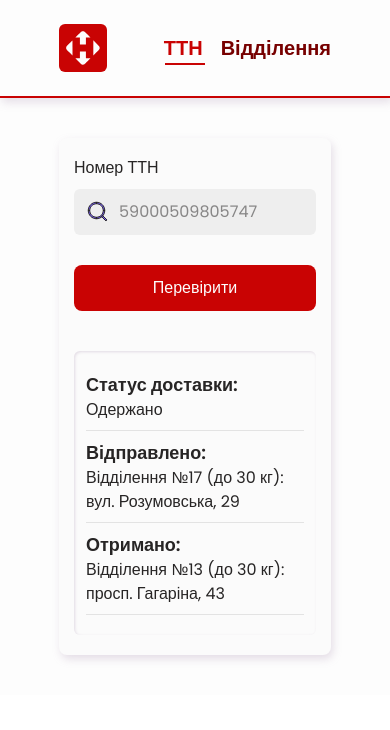
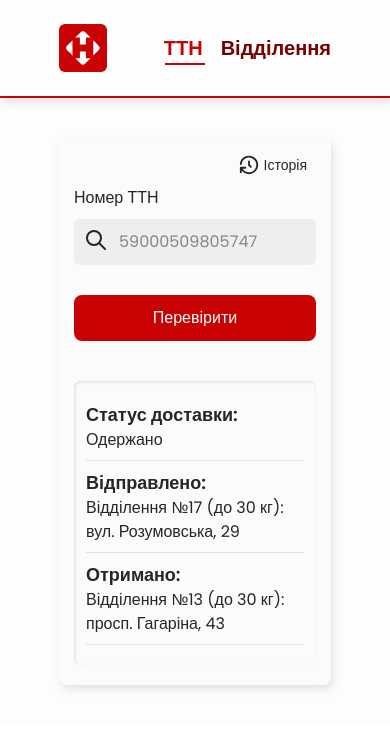
Before and after one commit to Oleksandr1914/parcel-verification-program, a React (Vite) app: page / in a window 390 px wide. Shown: the top 730 px of the page. Built offline with nearby package versions, Linux system fonts and the light colour scheme.

Commit message:
added mobile styles to History component

```diff
--- a/package.json
+++ b/package.json
@@ -10,10 +10,14 @@
     "preview": "vite preview"
   },
   "dependencies": {
+    "@emotion/react": "^11.11.1",
+    "@emotion/styled": "^11.11.0",
+    "@mui/material": "^5.14.4",
     "formik": "^2.4.3",
     "prettier": "^3.0.1",
     "react": "^18.2.0",
     "react-dom": "^18.2.0",
+    "react-icons": "^4.10.1",
     "react-router-dom": "^6.14.2",
     "styled-components": "^6.0.7",
     "vite-plugin-svgr": "^3.2.0",
--- a/src/components/Form/Form.styled.js
+++ b/src/components/Form/Form.styled.js
@@ -1,7 +1,7 @@
 import styled from 'styled-components';
 import { colors } from '../../utils/colors';
 import { device } from '../../utils/mixins';
-import { ReactComponent as Search } from '../../assets/search.svg';
+import { TbSearch } from 'react-icons/tb';
 
 export const ContainerForm = styled.form`
   display: flex;
@@ -55,15 +55,13 @@ export const Input = styled.input`
   }
 `;
 
-export const IconInput = styled(Search)`
+export const IconInput = styled(TbSearch)`
   position: absolute;
-  top: 42px;
-  left: 12px;
+  top: 40px;
+  left: 10px;
   width: 24px;
   height: 24px;
-  & path {
-    stroke: ${colors.text};
-  }
+  color: ${colors.text};
 `;
 
 export const TextError = styled.div`
--- /dev/null
+++ b/src/components/Modal/ModalComponent.jsx
@@ -0,0 +1,35 @@
+import Box from '@mui/material/Box';
+import Modal from '@mui/material/Modal';
+import {
+  HistoryItem,
+  HistoryList,
+  Title,
+  style,
+} from './ModalComponent.styled';
+
+const ModalComponent = ({ open, handleClose }) => {
+  return (
+    <>
+      <Modal
+        open={open}
+        onClose={handleClose}
+        aria-labelledby="modal-modal-title"
+        aria-describedby="modal-modal-description"
+      >
+        <Box sx={style}>
+          <Title>Історія</Title>
+          <HistoryList>
+            <HistoryItem>
+              <span>dfsfddsfdsfdsf</span>
+            </HistoryItem>
+            <HistoryItem>
+              <span>dfsfddsfdsfdsf</span>
+            </HistoryItem>
+          </HistoryList>
+        </Box>
+      </Modal>
+    </>
+  );
+};
+
+export default ModalComponent;
--- /dev/null
+++ b/src/components/Modal/ModalComponent.styled.js
@@ -0,0 +1,36 @@
+import styled from 'styled-components';
+import { colors } from '../../utils/colors';
+
+export const Title = styled.h2`
+  text-align: center;
+  font-size: 20px;
+  font-weight: 600;
+  color: ${colors.text};
+`;
+
+export const HistoryList = styled.ul`
+  display: flex;
+  flex-direction: column;
+  gap: 4px;
+  margin-top: 20px;
+`;
+
+export const HistoryItem = styled.li`
+  padding: 2px 0;
+  padding-top: 6px;
+  border-bottom: 1px solid #e3e3e3;
+`;
+
+export const style = {
+  position: 'absolute',
+  top: '50%',
+  left: '50%',
+  transform: 'translate(-50%, -50%)',
+  width: '240px',
+  minHeight: '380px',
+  bgcolor: 'background.paper',
+  borderRadius: '6px',
+  boxShadow: 24,
+  p: 4,
+  padding: ' 20px 15px;',
+};
--- a/src/pages/Home/Home.jsx
+++ b/src/pages/Home/Home.jsx
@@ -1,14 +1,31 @@
 import Delivery from '../../components/Delivery/Delivery';
 import Form from '../../components/Form/Form';
-import { BlockVerification, Container } from './Home.styled';
+import ModalComponent from '../../components/Modal/ModalComponent';
+import {
+  BlockVerification,
+  Container,
+  History,
+  IconHistory,
+  TextHisory,
+} from './Home.styled';
+import { useState } from 'react';
 
 const Home = () => {
+  const [open, setOpen] = useState(false);
+  const handleOpen = () => setOpen(true);
+  const handleClose = () => setOpen(false);
+
   return (
     <Container>
       <BlockVerification>
         <Form />
         <Delivery />
+        <History onClick={handleOpen}>
+          <IconHistory />
+          <TextHisory>Історія</TextHisory>
+        </History>
       </BlockVerification>
+      <ModalComponent open={open} handleClose={handleClose} />
     </Container>
   );
 };
--- a/src/pages/Home/Home.styled.js
+++ b/src/pages/Home/Home.styled.js
@@ -1,5 +1,7 @@
 import styled from 'styled-components';
 import { device, size } from '../../utils/mixins';
+import { TbHistory } from 'react-icons/tb';
+import { colors } from '../../utils/colors';
 
 export const Container = styled.main`
   margin: 0 auto;
@@ -20,12 +22,14 @@ export const Container = styled.main`
 `;
 
 export const BlockVerification = styled.div`
+  position: relative;
   display: flex;
   flex-direction: column;
   gap: 40px;
   width: 100%;
   min-height: 380px;
   padding: 20px 15px;
+  padding-top: 50px;
   background-color: rgb(251 251 251);
   border-radius: 8px;
   box-shadow: 2px 4px 9px 0px rgba(166, 141, 174, 0.28);
@@ -34,3 +38,23 @@ export const BlockVerification = styled.div`
     padding: 30px 60px;
   }
 `;
+
+export const History = styled.div`
+  display: flex;
+  align-items: center;
+  gap: 4px;
+  position: absolute;
+  top: 16px;
+  right: 24px;
+`;
+
+export const IconHistory = styled(TbHistory)`
+  width: 22px;
+  height: 22px;
+  color: ${colors.text};
+`;
+export const TextHisory = styled.span`
+  font-size: 14px;
+  line-height: 1.6;
+  color: ${colors.text};
+`;
```
Also changed, not shown: 1 other file (tests, documents, lock files or other folders).
